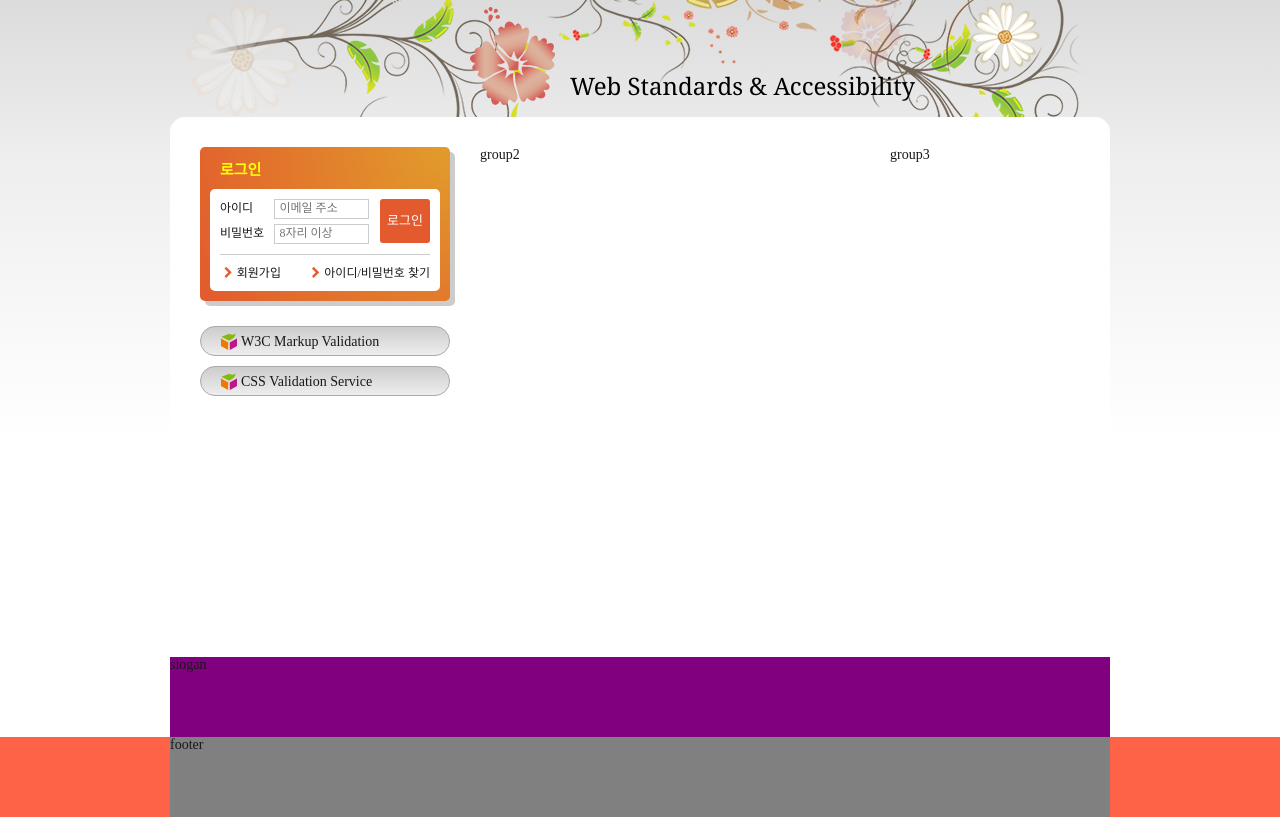
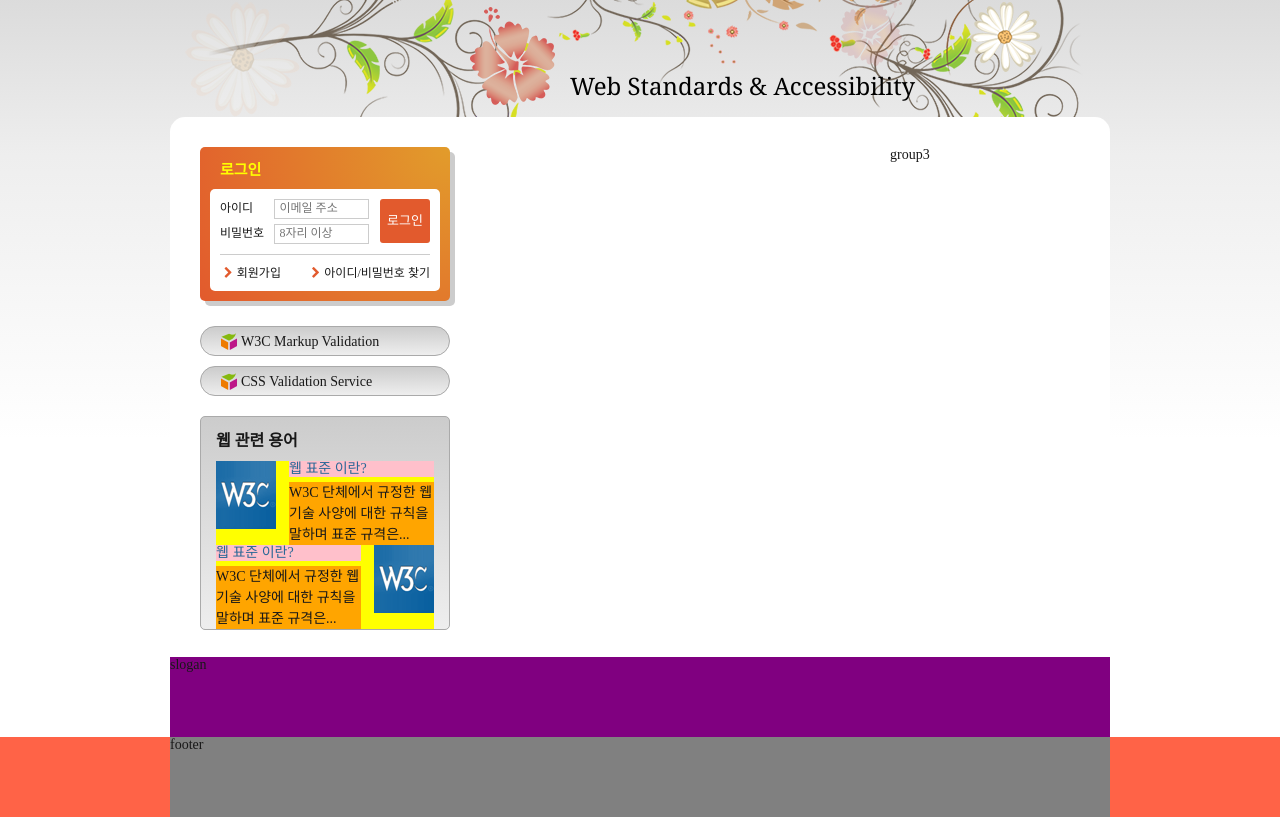
Before and after one commit to Jack2ee-dev/NKLCB_exHTML5, a plain HTML site: page index.html in a window 1280 px wide. Shown: the part 128-945 px from the top of the page. Drawn offline with Linux system fonts and the light colour scheme; a web font is replaced by a local one.

Commit message:
feat: Implement Group1

```diff
--- a/css/stylesheet.css
+++ b/css/stylesheet.css
@@ -330,7 +330,7 @@ body *::after{
 .sign .icon-right-open {
   color: #e25a2d;
 }
-/* 유효성 배너 검사 */
+/* 유효성 검사 배너 */
 .validation-list {
   margin: 25px 0 0 0;
   padding-left: 0;
@@ -359,6 +359,78 @@ body *::after{
 /*  padding: 5px 0 5px 40px;*/
 /*  vertical-align: middle;*/
 /*}*/
+
+/* 웹 관련 용어 */
+/*.term {*/
+/*  background-color: #d8d8d8;*/
+/*  margin-top: 20px;*/
+/*  border: 1px solid silver;*/
+/*  border-radius: 10px;*/
+/*  padding: 0 20px 20px 20px;*/
+/*}*/
+/*.term-list {*/
+/*  display: flow-root;*/
+/*}*/
+/*.term-list div dd {*/
+/*  margin: 0;*/
+/*}*/
+/*.term-list-subject {*/
+/*  float: right;*/
+/*  width: 140px;*/
+/*}*/
+/*.term-list-thumbnail {*/
+/*  float: left;*/
+/*}*/
+/*.term-list-brief {*/
+/*  width: 140px;*/
+/*  float: right;*/
+/*}*/
+.term {
+  background: #ccc linear-gradient(180deg, #ccc, #eee);
+  margin-top: 20px;
+  border: 1px solid #aaa;
+  border-radius: 5px;
+  padding: 15px 15px 0;
+}
+.term-heading {
+  font-size: 1.6rem;
+  font-weight: 700;
+  margin: 0;
+}
+.term-list {
+  background-color: yellow;
+  margin: 10px 0 0 0;
+  display: flow-root;
+}
+.term-list-subject {
+  background-color: pink;
+  float: right;
+  width: 145px;
+  color: #296897;
+}
+.term-list-thumbnail {
+  background-color: lime;
+  margin-left: 0;
+  float: left;
+}
+.term-list-thumbnail img {
+  display: block;
+}
+.term-list-brief {
+  background-color: orange;
+  margin-left: 0;
+  float: right;
+  width: 145px;
+  margin-top: 5px;
+  line-height: 1.5;
+}
+.term-list > :nth-child(6n+4),
+.term-list > :nth-child(6n+6) {
+  float: left;
+}
+.term-list > :nth-child(6n+5) {
+  float: right;
+}
 .slogan{
   background-color: purple;
   height: 10vh;
--- a/index.html
+++ b/index.html
@@ -162,8 +162,33 @@
                         </a>
                     </li>
                 </ul>
+                <section class="term">
+                    <h2 class="term-heading">웹 관련 용어</h2>
+                    <dl class="term-list">
+                        <dt class="term-list-subject">
+                            <a href="#">웹 표준 이란?</a>
+                        </dt>
+                        <dd class="term-list-thumbnail">
+                            <img src="./images/web_standards.gif" alt="" /> <!-- 장식용일 경우, 대체 텍스트 생략 가능 -->
+                        </dd>
+                        <dd class="term-list-brief">
+                            W3C 단체에서 규정한 웹 기술 사양에 대한 규칙을 말하며 표준 규격은...
+                        </dd>
+                        <dt class="term-list-subject">
+                            <a href="#">웹 표준 이란?</a>
+                        </dt>
+                        <dd class="term-list-thumbnail">
+                            <img src="./images/web_standards.gif" alt="" /> <!-- 장식용일 경우, 대체 텍스트 생략 가능 -->
+                        </dd>
+                        <dd class="term-list-brief">
+                            W3C 단체에서 규정한 웹 기술 사양에 대한 규칙을 말하며 표준 규격은...
+                        </dd>
+                    </dl>
+
+                </section>
             </div>
-            <div class="group group2">group2</div>
+            <div class="group group2">
+            </div>
             <div class="group group3">group3</div>
         </main>
         <article class="slogan">slogan</article>
```
